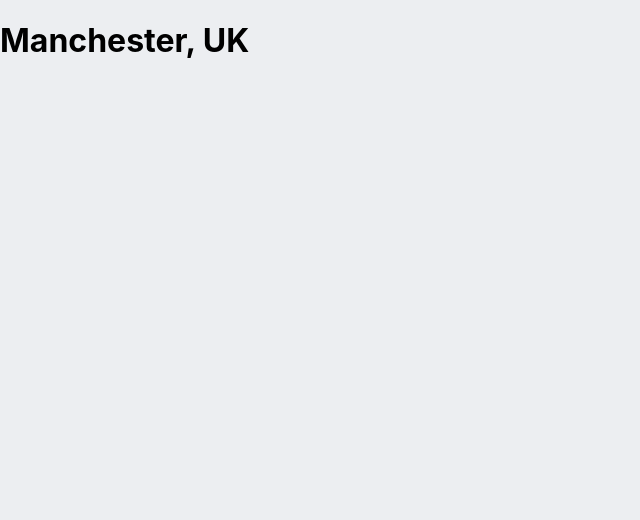
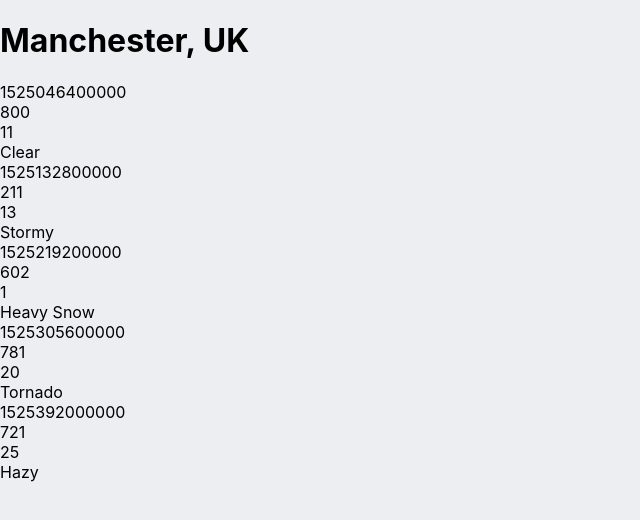
Before and after one commit to Richard-Hallam/weather-app, a React (Create React App) app: page / in a window 1280 px wide. Shown: the top 520 px of the page, without its empty margins (0-640 px from the left). Built offline with nearby package versions, Linux system fonts and the light colour scheme.

Commit message:
created basic table for forecasts

```diff
--- a/src/components/App.js
+++ b/src/components/App.js
@@ -1,16 +1,19 @@
-import '../styles/App.css';
 import React from 'react';
 import LocationDetails from './LocationDetails';
+import ForecastSummaries from './ForecastSummaries';
 
-function App({location}){
+function App({location, forecasts}){
   return(
     <div className="App">
       <LocationDetails
         city={location.city}
-        country={location.country}/>
+        country={location.country}
+        />
+        <ForecastSummaries forecasts={forecasts}/>
     </div>
   );
 };
 
 
+
 export default App;
--- /dev/null
+++ b/src/components/ForecastSummaries.js
@@ -0,0 +1,20 @@
+import React from "react";
+import ForecastSummary from "./ForecastSummary";
+
+function ForecastSummaries({forecasts}){
+    return (
+        <div className="forecast-summaries" >
+            {forecasts.map(forecast => (
+            <ForecastSummary
+            key={forecast.date}
+            date={forecast.date}
+            description={forecast.description}
+            icon={forecast.icon}
+            temperature={forecast.temperature}
+            />
+            ))}
+            </div>
+    );
+};
+
+export default ForecastSummaries;
--- a/src/components/ForecastSummary.js
+++ b/src/components/ForecastSummary.js
@@ -26,4 +26,6 @@
     </div>;
 };
 
+
+
 export default ForecastSummary;
--- a/src/index.js
+++ b/src/index.js
@@ -11,6 +11,6 @@
 const root = ReactDOM.createRoot(document.getElementById('root'));
 root.render(
   <React.StrictMode>
-    <App location={forecast.location}/>
+    <App location={forecast.location} forecasts={forecast.forecasts}/>
   </React.StrictMode>
 );
```
Also changed, not shown: 1 other file (tests, documents, lock files or other folders).
